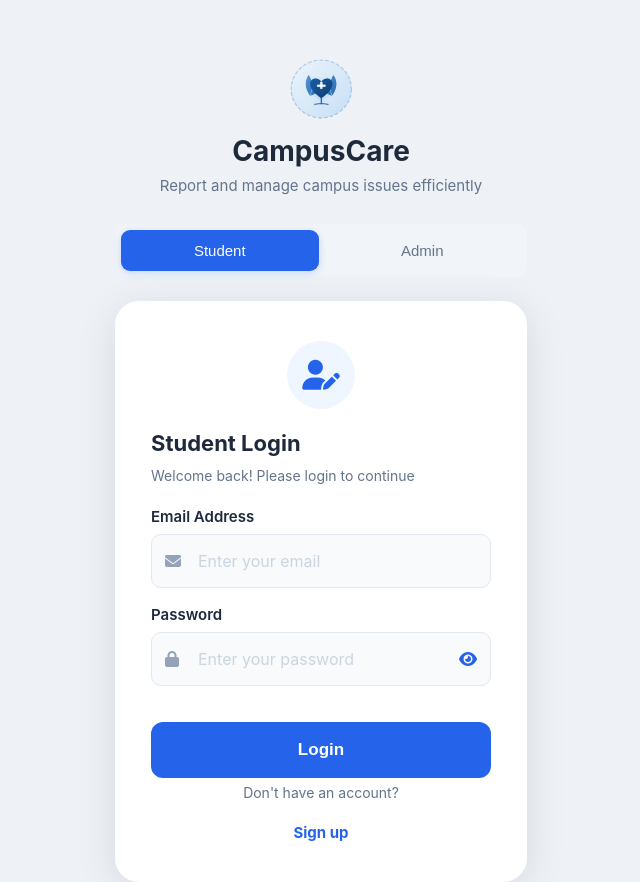
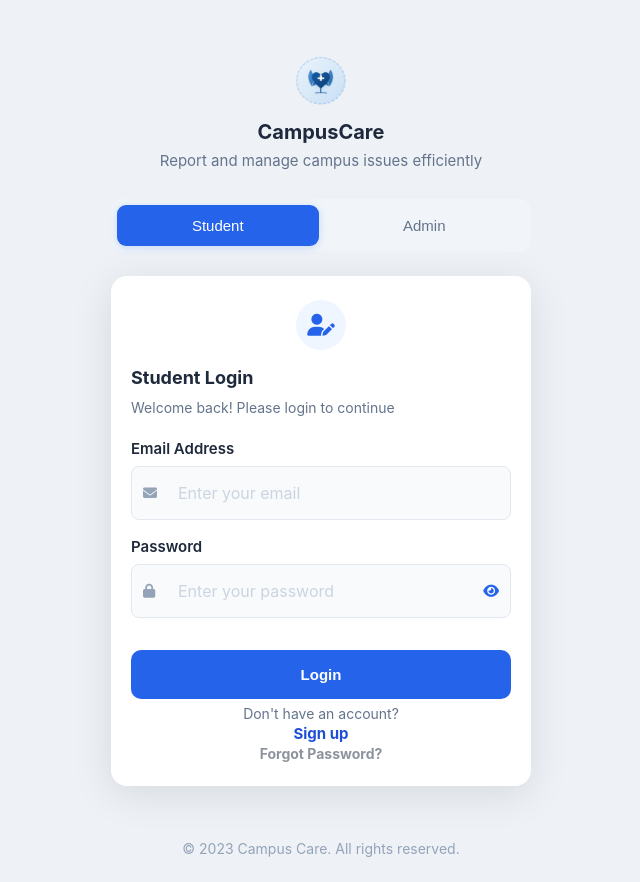
Before and after one commit to AaronFalsario/campus-care, a plain HTML site: page LOGIN/index.html in a window 1280 px wide. Shown: the top 882 px of the page, without its empty margins (319-959 px from the left). Drawn offline with Linux system fonts and the light colour scheme.

Commit message:
april 13 update
i fixed all bugs for frontend

```diff
--- a/LANDING PAGE/land.html
+++ b/LANDING PAGE/land.html
@@ -7,6 +7,7 @@
     <link href="https://fonts.googleapis.com/css2?family=Sora:wght@300;400;500;600;700;800&family=DM+Sans:ital,wght@0,300;0,400;0,500;1,400&display=swap" rel="stylesheet">
     <link rel="stylesheet" href="https://cdnjs.cloudflare.com/ajax/libs/font-awesome/6.5.2/css/all.min.css">
     <link rel="stylesheet" href="/LANDING PAGE/style.css">
+    <link rel="icon" href="/IMAGES/logo.png">
 </head>
 <body>
 
--- a/LOGIN/function.js
+++ b/LOGIN/function.js
@@ -120,6 +120,7 @@ if (showSignupBtn) {
     });
 }
 
+//Show login button functionality
 if (showLoginBtn) {
     showLoginBtn.addEventListener('click', function (e) {
         e.preventDefault();
@@ -179,7 +180,7 @@ studentLoginBtn.addEventListener('click', async function () {
         if (userDoc.exists()) {
             const data = userDoc.data();
             if (data.role === 'student') {
-                window.location.href = '/STUDENT/dashboard.html';
+                window.location.href = '/STUDENTDB/SDB.html';
             } else {
                 showError('studentLoginCard', 'This account is not a student account.');
                 await signOut(auth);
@@ -270,6 +271,7 @@ signupFormEl.addEventListener('submit', async function (e) {
     try {
         const userCredential = await createUserWithEmailAndPassword(auth, email, password);
         const uid = userCredential.user.uid;
+
 //Database entry for new user
         await setDoc(doc(db, 'users', uid), {
             fullName,
@@ -279,7 +281,7 @@ signupFormEl.addEventListener('submit', async function (e) {
             createdAt: new Date().toISOString()
         });
 
-        window.location.href = '/STUDENT/dashboard.html';
+        window.location.href = '/STUDENTDB/SDB.html';
     } catch (error) {
         showError('signupForm', friendlyError(error.code));
         hideLoader();
--- a/LOGIN/index.html
+++ b/LOGIN/index.html
@@ -17,12 +17,13 @@
         <h1>CampusCare</h1>
         <p>Report and manage campus issues efficiently</p>
     </div>
-
+<!--Role Selector-->
     <div class="role-selector">
         <button class="active" data-role="student">Student</button>
         <button data-role="admin">Admin</button>
     </div>
 
+<!--Student Login-->
     <div class="login-card" id="studentLoginCard">
         <div class="user-icon"><i class="fas fa-user-pen"></i></div>
         <h2>Student Login</h2>
@@ -48,8 +49,10 @@
         <button class="login-btn">Login</button>
         <p class="signup-text" id="signupPrompt">Don't have an account?</p>
         <button type="button" class="signup-btn" id="showSignup">Sign up</button>
+        <button type="button" class="Forgot-password" id="showForgotPassword">Forgot Password?</button>
     </div>
 
+<!--Admin login-->
     <div class="login-card admin-theme" id="adminLoginCard" style="display:none;">
         <div class="user-icon">🛡️</div>
         <h2>Admin Login</h2>
@@ -71,11 +74,12 @@
                 <i class="fas fa-eye toggle-password" id="toggleAdminPassword"></i>
             </div>
         </div>
-
         <button class="login-btn admin-btn">Login</button>
+        <button type="button" class="Adminforgot-btn" id="showAdminForgotPassword">Forgot Password?</button>
     </div>
 
-    <form id="signupForm" style="display:none;">
+<!--Student Sign Up-->
+    <form id="signupForm" action="../STUDENTDB/SDB.html" method="post" style="display:none;">
         <div class="login-card">
             <div class="user-icon"><i class="fas fa-user-pen"></i></div>
             <h2>Student Sign Up</h2>
@@ -120,6 +124,8 @@
         </div>
     </form>
 </div>
+
+<!--Loader Overlay-->
 <div class="loader-overlay" id="loaderOverlay">
     <div class="loader-container">
         <div class="spinner"></div>
@@ -129,6 +135,6 @@
 <footer>
     <p>&copy; 2023 Campus Care. All rights reserved.</p>
 </footer>
-<script type="module" src="/LOGIN/function.js"></script>
+<script type="module" src="function.js"></script>
 </body>
-</html>s
+</html>
--- a/LOGIN/style.css
+++ b/LOGIN/style.css
@@ -18,7 +18,7 @@ body {
     font-family: -apple-system, BlinkMacSystemFont, "Segoe UI", Roboto, sans-serif;
     display: flex;
     flex-direction: column;
-    justify-content: flex-start;
+    justify-content: center;
     align-items: center;
     min-height: 100vh;
     padding: 24px 16px 80px;
@@ -30,12 +30,12 @@ body.admin-role {
     background-color: #ecfdf5;
 }
 
-mobile-container {
+.mobile-container {
     width: 100%;
-    max-width: 500px;
+    max-width: 400px;
     display: flex;
     flex-direction: column;
-    align-items: center;
+    flex: 1;
 }
 
 .header {
@@ -44,15 +44,15 @@ mobile-container {
 }
 
 .app-icon img {
-    width: 60px;
-    height: 60px;
+    width: 50px;
+    height: 50px;
     border-radius: 12px;
     display: block;
     margin: 0 auto 12px;
 }
 
 h1 {
-    font-size: 22px;
+    font-size: 18px;
     margin: 0;
     color: #1e293b;
     font-weight: 700;
@@ -113,8 +113,8 @@ body.admin-role .role-selector button.active {
 .login-card {
     width: 100%;
     background: white;
-    border-radius: 20px;
-    padding: 28px 24px;
+    border-radius: 16px;
+    padding: 20px 16px;
     box-shadow: 0 4px 16px rgba(0, 0, 0, 0.08);
     backface-visibility: hidden;
     -webkit-backface-visibility: hidden;
@@ -134,19 +134,19 @@ body.admin-role .role-selector button.active {
     color: #10b981;
 }
 .user-icon {
-    width: 56px;
-    height: 56px;
+    width: 40px;
+    height: 40px;
     background: #eff6ff;
     border-radius: 50%;
     display: flex;
     align-items: center;
     justify-content: center;
-    margin: 0 auto 16px;
+    margin: 0 auto 12px;
     color: #2563eb;
-    font-size: 26px;
+    font-size: 20px;
 }
 h2 {
-    font-size: 20px;
+    font-size: 16px;
     margin: 0 0 8px 0;
     color: #1e293b;
     font-weight: 700;
@@ -185,18 +185,18 @@ label {
 
 .input-icon i {
     position: absolute;
-    left: 14px;
+    left: 12px;
     color: #94a3b8;
-    font-size: 16px;
+    font-size: 14px;
     pointer-events: none;
 }
 
 .password-container .toggle-password {
     left: auto;
-    right: 14px;
+    right: 12px;
     cursor: pointer;
     color: #2563eb;
-    font-size: 16px;
+    font-size: 14px;
     pointer-events: all;
     transition: color 0.2s ease;
 }
@@ -207,10 +207,10 @@ label {
 
 input {
     width: 100%;
-    padding: 13px 14px 13px 44px;
+    padding: 10px 14px 10px 36px;
     border: 1.5px solid #e2e8f0;
-    border-radius: 10px;
-    font-size: 16px;
+    border-radius: 8px;
+    font-size: 14px;
     font-family: inherit;
     color: #1e293b;
     background: #f8fafc;
@@ -235,16 +235,17 @@ input::placeholder {
     color: #cbd5e1;
 }
 button[type="submit"],
+
 .login-btn {
     width: 100%;
-    padding: 14px;
+    padding: 12px;
     background: #2563eb;
     color: white;
     border: none;
-    border-radius: 10px;
+    border-radius: 8px;
     font-weight: 700;
-    font-size: 16px;
-    margin-top: 20px;
+    font-size: 14px;
+    margin-top: 16px;
     cursor: pointer;
     transition: background-color 0.2s ease, transform 0.1s ease;
     -webkit-appearance: none;
@@ -274,6 +275,22 @@ button[type="submit"]:active,
 .admin-btn:active {
     background: #059669 !important;
 }
+.Adminforgot-btn {
+    background: none;
+    border: none;
+    color: #10b981;
+    cursor: pointer;
+    font-weight: 700;
+    font-size: 14px;
+    padding: 0;
+    display: block;
+    font-family: inherit;
+    transition: color 0.2s ease;
+    margin: 4px auto 0;
+    margin-top: 15px;
+    right: 0px;
+}
+
 .signup-text {
     text-align: center;
     margin-top: 20px;
@@ -294,7 +311,7 @@ button[type="submit"]:active,
 .signup-btn {
     background: none;
     border: none;
-    color: #2563eb;
+    color: #1d4ed8;
     cursor: pointer;
     font-weight: 700;
     font-size: 14px;
@@ -303,11 +320,37 @@ button[type="submit"]:active,
     font-family: inherit;
     transition: color 0.2s ease;
     margin: 4px auto 0;
+    margin-top: -20px;
+    right: 0px;
 }
 
 .signup-btn:hover {
     color: #1d4ed8;
 }
+
+.Forgot-password {
+    background: none;
+    border: none;
+    color: #1e293b;
+    opacity: 0.5;
+    cursor: pointer;
+    font-weight: 700;
+    font-size: 14px;
+    padding: 0;
+    display: block;
+    font-family: inherit;
+    transition: color 0.2s ease;
+    margin: 4px auto 0;
+    margin-top: 2px;
+    right: 0px;
+    animation: ease-in-out 0.3s fadeIn;
+}
+
+.Forgot-password:hover {
+    color: #1d4ed8;
+    opacity: 1;
+}
+
 #signupForm {
     width: 100%;
     display: none;
@@ -469,7 +512,7 @@ footer p {
     }
 
     .mobile-container {
-        max-width: 520px;
+        max-width: 420px;
     }
 
     .app-icon img {
@@ -540,18 +583,18 @@ footer p {
     }
 
     .mobile-container {
-        max-width: 520px;
+        max-width: 420px;
         background: transparent;
     }
 
     .app-icon img {
-        width: 75px;
-        height: 75px;
+        width: 60px;
+        height: 60px;
         border-radius: 16px;
     }
 
-    h1 { font-size: 28px; }
-    h2 { font-size: 22px; }
+    h1 { font-size: 20px; }
+    h2 { font-size: 18px; }
 
     .header p { font-size: 15px; }
     .header { margin-bottom: 28px; }
@@ -569,8 +612,8 @@ footer p {
     }
 
     .login-card {
-        padding: 40px 36px;
-        border-radius: 24px;
+        padding: 24px 20px;
+        border-radius: 16px;
         box-shadow: 0 8px 40px rgba(0, 0, 0, 0.1);
         transition: box-shadow 0.3s ease;
     }
@@ -580,10 +623,10 @@ footer p {
     }
 
     .user-icon {
-        width: 68px;
-        height: 68px;
-        font-size: 30px;
-        margin-bottom: 20px;
+        width: 50px;
+        height: 50px;
+        font-size: 22px;
+        margin-bottom: 16px;
     }
 
     label { font-size: 15px; }
@@ -599,9 +642,9 @@ footer p {
 
     button[type="submit"],
     .login-btn {
-        padding: 16px;
-        font-size: 17px;
-        border-radius: 12px;
+        padding: 14px;
+        font-size: 15px;
+        border-radius: 10px;
         cursor: pointer;
     }
 
--- a/STUDENT RP/rep.css
+++ b/STUDENT RP/rep.css
@@ -110,6 +110,7 @@ html, body {
 
 .col-main { display: flex; flex-direction: column; gap: 16px; }
 .col-side  { display: flex; flex-direction: column; gap: 16px; }
+.mobile-only { display: none; }
 
 .hero {
     background: var(--teal); border-radius: 14px; padding: 26px 30px;
@@ -280,6 +281,9 @@ textarea { min-height: 96px; line-height: 1.6; }
 
     .card { padding: 18px 20px; }
 
+    .mobile-only { display: block; }
+    .desktop-only { display: none; }
+
     .cat-grid { grid-template-columns: 1fr; gap: 8px; }
     .cat-item { padding: 12px 14px; gap: 10px; }
     .cat-icon { width: 32px; height: 32px; }
```
Also changed, not shown: STUDENT RP/report.html (+43 -1 lines), STUDENTDB/SDB.css (+21 -4 lines), STUDENTDB/SDB.html (+5 -16 lines), STUDENTDB/SDB.js (+17 -3 lines).
